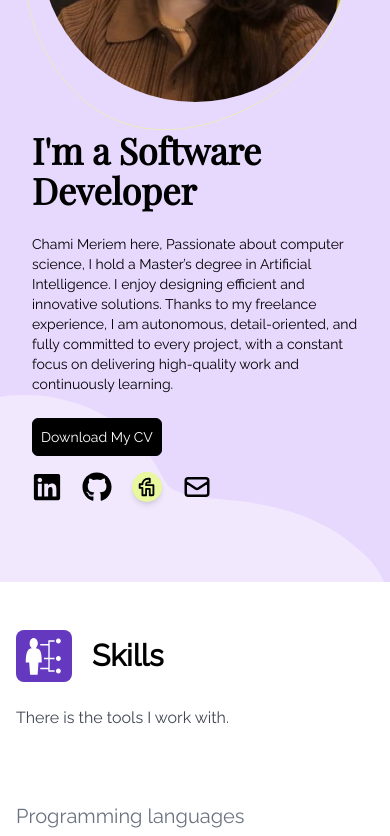
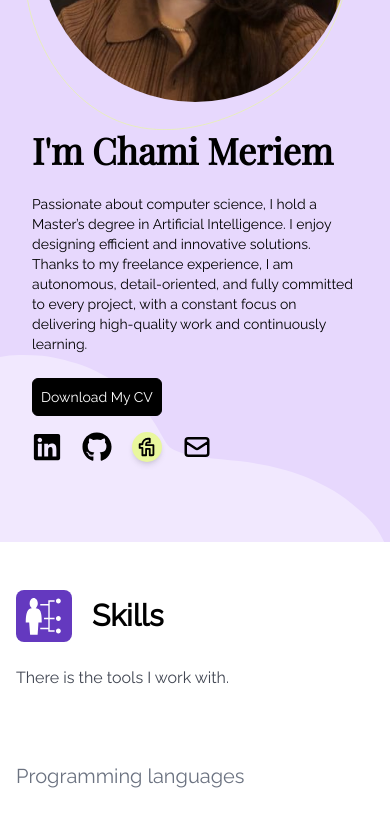
Before and after one commit to Meriemchm/ch-react-self-portfolio, a React (Vite) app in the folder client/: page / in a window 390 px wide. Shown: the part 1140-1976 px from the top of the page. Built offline with nearby package versions, Linux system fonts and the light colour scheme; no server answers.

Commit message:
responsive fix

```diff
--- a/client/src/components/About/About.jsx
+++ b/client/src/components/About/About.jsx
@@ -20,12 +20,12 @@ const Home = () => {
           data-aos="fade-up"
         >
           <h2 className="text-4xl md:text-7xl font-bold  font-playfair">
-            I'm a{" "}
+            I'm{" "}
             {/* {" font-extrabold text-transparent bg-clip-text bg-gradient-to-r from-yellow-400 to-four"} */}
-            <span className="">Software </span> Developer
+            <span className="">Chami </span> Meriem
           </h2>
           <p className=" py-4 max-w-md md:text-base text-sm">
-            Chami Meriem here, Passionate about computer science, I hold a
+            Passionate about computer science, I hold a
             Master’s degree in Artificial Intelligence. I enjoy designing
             efficient and innovative solutions. Thanks to my freelance
             experience, I am autonomous, detail-oriented, and fully committed to
@@ -62,7 +62,7 @@ const Home = () => {
           </div>
         </div>
         <div
-          className="relative  hover:scale-105 duration-200"
+          className="relative  hover:scale-105 duration-20"
           data-aos="fade-up"
         >
           {/* Vecteur en dessous */}
@@ -77,7 +77,7 @@ const Home = () => {
             <img
               src={personal}
               alt="MyProfile"
-              className="rounded-full mx-auto md:w-[28rem] h-auto md:h-[22rem] object-cover"
+              className="rounded-full mx-auto h-auto  object-cover"
             />
           </div>
           <img src={plus} alt="icon-plus" className="absolute top-0 right-0" />
--- a/client/src/components/Projects/Project.jsx
+++ b/client/src/components/Projects/Project.jsx
@@ -15,7 +15,7 @@ const Project = ({ title }) => {
       {project.map(
         ({ id, src, title, description,techs, hcode, hdemo, subRepos, subDemo }) => {
           return (
-            <div data-aos="fade-up" key={id} className="flex flex-col  mx-5">
+            <div data-aos="fade-up" key={id} className="flex flex-col  md:mx-5">
               {/* Image */}
 
               <ImageCarousel images={src} />
```
